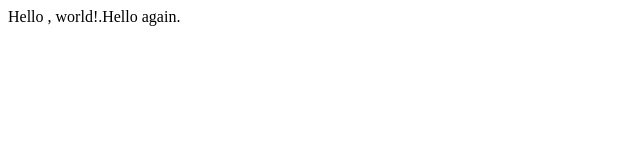
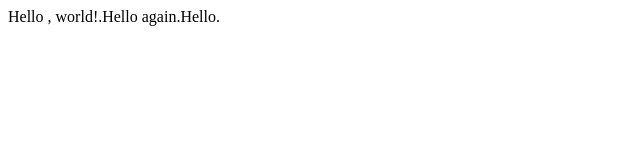
Before and after one commit to anshumalee/lecture0, a plain HTML site: page hello.html in a window 1280 px wide. Shown: the full height of the page, 0-640 px from the left. Drawn offline with Linux system fonts and the light colour scheme.

Commit message:
Update hello.html

```diff
--- a/hello.html
+++ b/hello.html
@@ -6,6 +6,6 @@
         </title>
     </head>
     <body>
-        Hello , world!.Hello again.
+        Hello , world!.Hello again.Hello.
     </body>
 </html>
```
